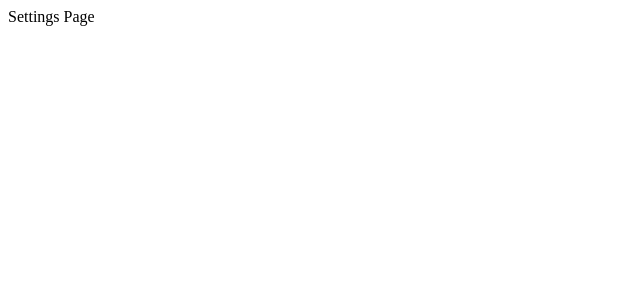
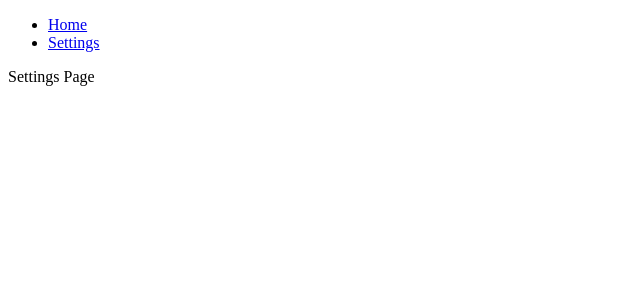
Before and after one commit to LeoLu0602/vue-take-home, a Nuxt app: page /settings in a window 1280 px wide. Shown: the top 300 px of the page, without its empty margins (0-640 px from the left). Built offline with nearby package versions, Linux system fonts and the light colour scheme.

Commit message:
feat: add an ugly nav bar

```diff
--- a/pages/index.vue
+++ b/pages/index.vue
@@ -1,3 +1,14 @@
 <template>
-  <div>Home Page</div>
+  <div>
+    <header>
+      <nav>
+        <ul>
+          <li><NuxtLink to="/">Home</NuxtLink></li>
+          <li><NuxtLink to="/settings">Settings</NuxtLink></li>
+        </ul>
+      </nav>
+    </header>
+    <main>Home Page</main>
+    <footer></footer>
+  </div>
 </template>
--- a/pages/settings.vue
+++ b/pages/settings.vue
@@ -1,3 +1,12 @@
 <template>
-  <div>Settings Page</div>
+  <header>
+    <nav>
+      <ul>
+        <li><NuxtLink to="/">Home</NuxtLink></li>
+        <li><NuxtLink to="/settings">Settings</NuxtLink></li>
+      </ul>
+    </nav>
+  </header>
+  <main>Settings Page</main>
+  <footer></footer>
 </template>
```
